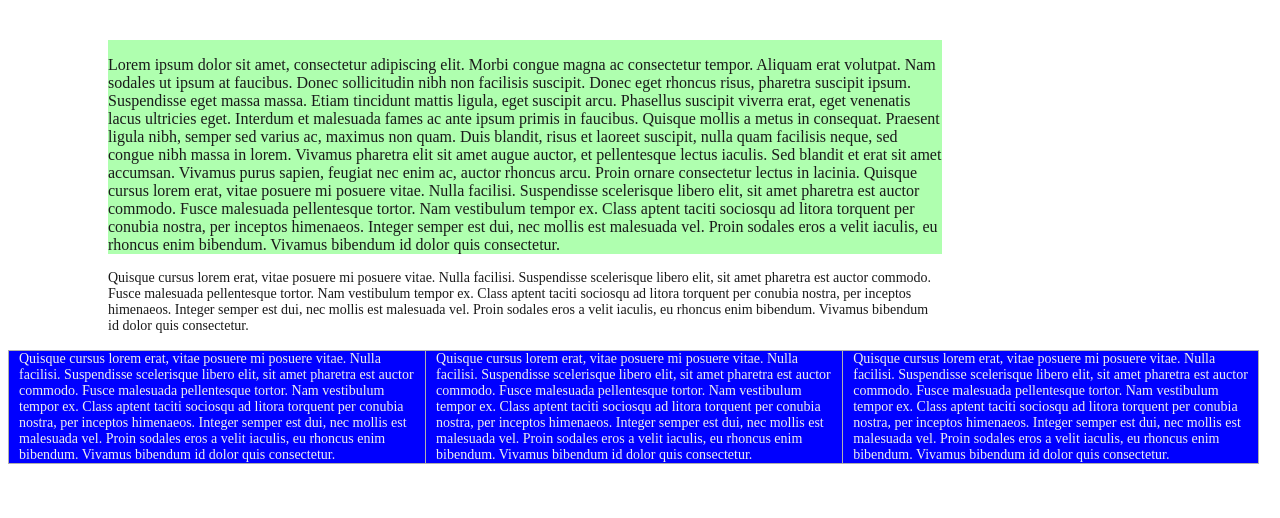
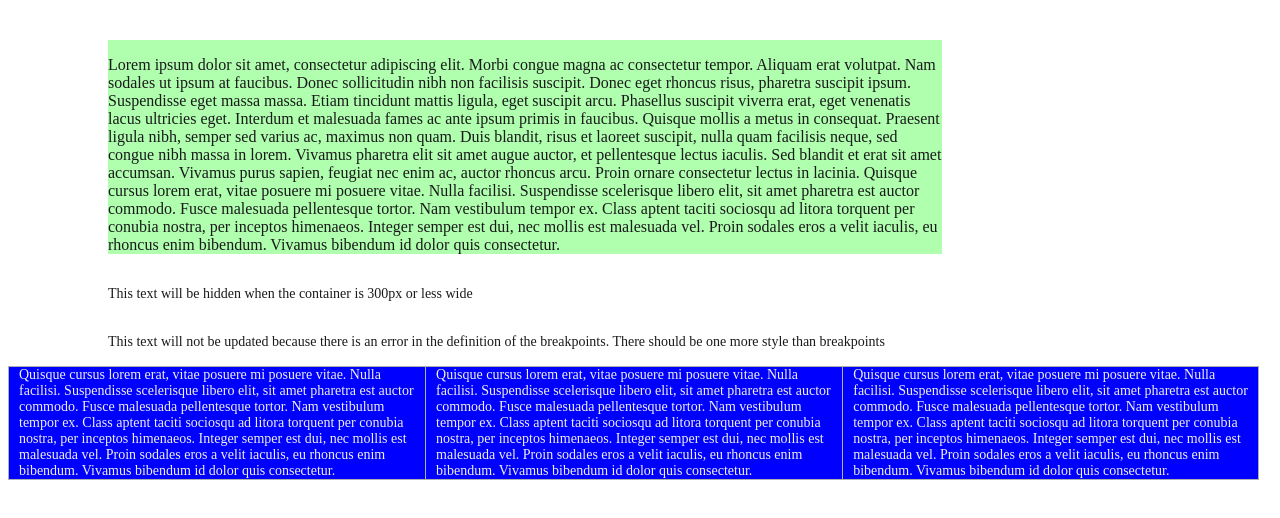
Before and after one commit to kdekorte/containerQuery, a plain HTML site: page index.html in a window 1280 px wide. Drawn offline with Linux system fonts and the light colour scheme.

Commit message:
Code cleanups and more examples in the index.html file

```diff
--- a/containerQuery.js
+++ b/containerQuery.js
@@ -2,15 +2,15 @@ var cQ = {
 
     addClass: function (element, className) {
         var classNames = element.className.split(' ');
-        if (classNames.indexOf(className) == -1) {
-            classNames.push(className);
+        if (classNames.indexOf(className.trim()) == -1) {
+            classNames.push(className.trim());
         }
         return classNames.join(' ');
     },
 
     removeClass: function(element, className) {
         var classNames = element.className.split(' ');
-        var index = classNames.indexOf(className)
+        var index = classNames.indexOf(className.trim());
         if ( index != -1) {
             classNames.splice(index, 1);
         }
@@ -23,6 +23,10 @@ var cQ = {
             try {
                 styles = el.getAttribute('cq-styles').split(',');
                 breakpoints = el.getAttribute('cq-breakpoints').split(',');
+
+                if (styles.length <= breakpoints.length) {
+                    throw('There must be one more style than breakpoints on <' + el.tagName + ' cq-styles=\'' +  el.getAttribute('cq-styles') + '\' cq-breakpoints=\'' + el.getAttribute('cq-breakpoints') + '\' >');
+                }
                 width = entry.contentRect.width;
 
                 if (width <= parseInt(breakpoints[0])) {
--- a/index.html
+++ b/index.html
@@ -43,16 +43,16 @@
 
             </div>
 
-            <div cq-styles='hidden-on-small, normal' cq-breakpoints='300'>
-                Quisque cursus lorem erat, vitae posuere mi posuere vitae. Nulla facilisi. Suspendisse scelerisque
-                libero elit, sit
-                amet pharetra est auctor commodo. Fusce malesuada pellentesque tortor. Nam vestibulum tempor ex. Class
-                aptent taciti
-                sociosqu ad litora torquent per conubia nostra, per inceptos himenaeos. Integer semper est dui, nec
-                mollis est
-                malesuada vel. Proin sodales eros a velit iaculis, eu rhoncus enim bibendum. Vivamus bibendum id dolor
-                quis
-                consectetur.
+            <div cq-styles='small, normal' cq-breakpoints='300'>
+                <div class='hidden'>
+                    This text will be hidden when the container is 300px or less wide
+                </div>
+            </div>
+
+            <div cq-styles='on-small, normal' cq-breakpoints='300,600'>
+                <div class='hidden'>
+                    This text will not be updated because there is an error in the definition of the breakpoints. There should be one more style than breakpoints
+                </div>
             </div>
         </div>
 
--- a/styles.scss
+++ b/styles.scss
@@ -33,9 +33,10 @@ div {
 	width: 66%;
 	margin-left: 100px;
 
-	.hidden-on-small {
-		height: 0px;
-		overflow: hidden;
+	.small {
+		.hidden {
+			display: none;
+		}
 	}
 }
 .full-width {
```
Also changed, not shown: styles.css, 1 other file.
